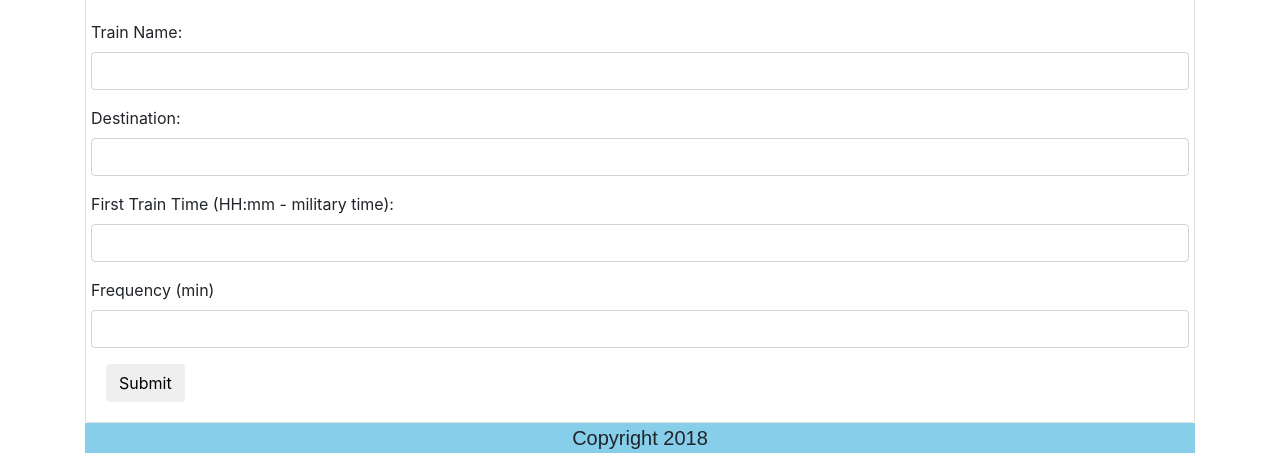
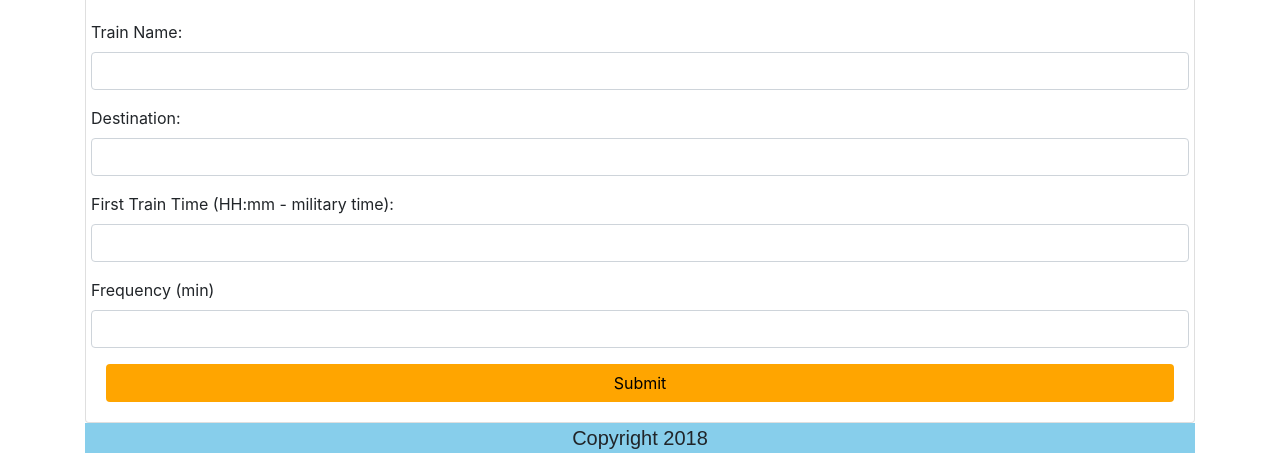
Before and after one commit to mig9tx/Firebase_HW_07, a plain HTML site: page index.html in a window 1280 px wide. Shown: the part 610-1063 px from the top of the page. Drawn offline with nearby package versions, Linux system fonts and the light colour scheme; no server answers; a web font is replaced by a local one.

Commit message:
minor styling

```diff
--- a/assets/css/style.css
+++ b/assets/css/style.css
@@ -1,3 +1,11 @@
+#add-train {
+    background-color: orange;
+    color: black;
+    width: 100%;
+    align-items: center;
+}
+
+
 #footer {
     width: 100%;
     background-color: skyblue;
```
